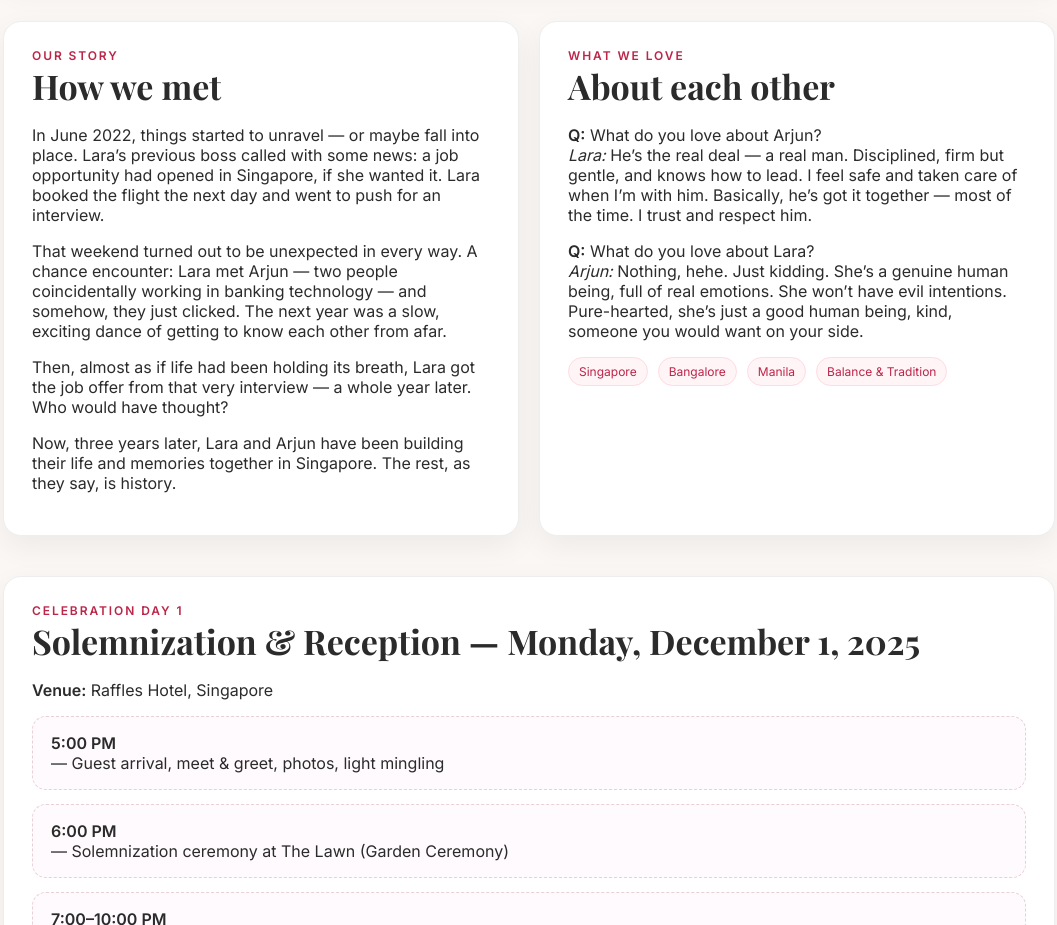
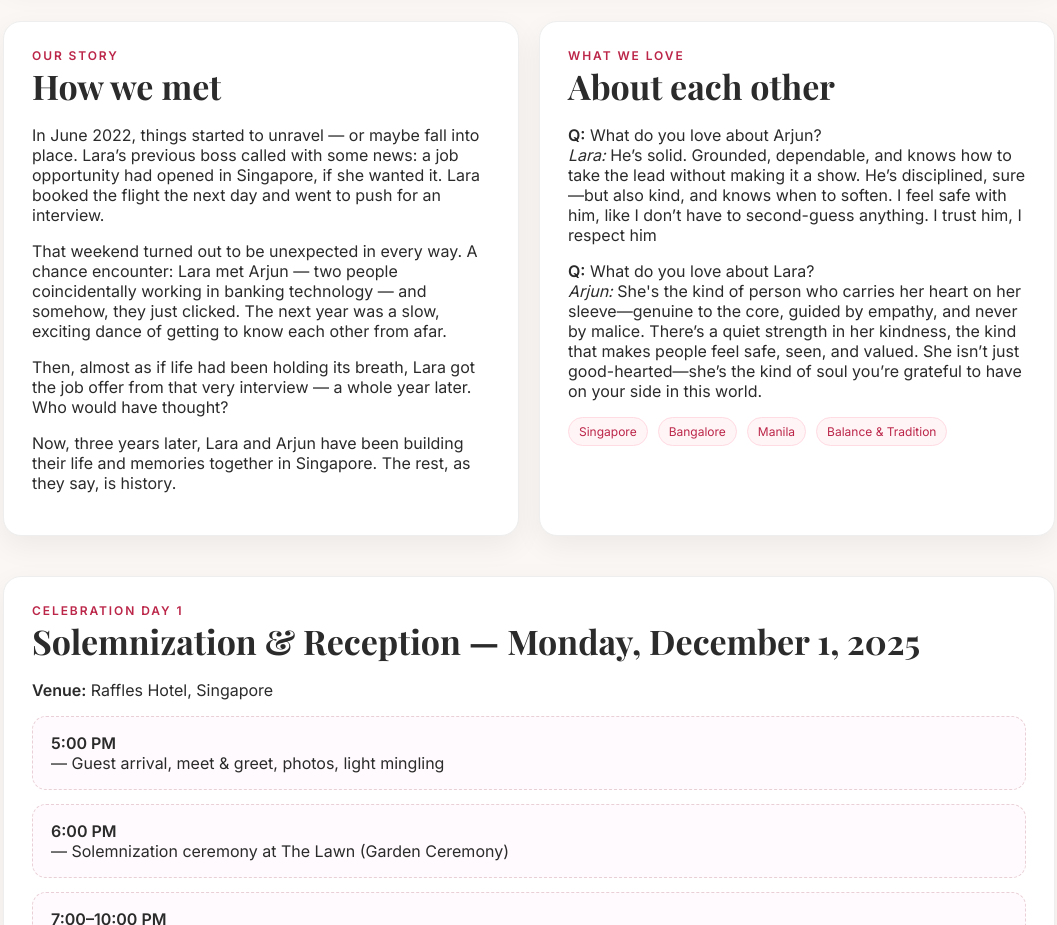
Before and after one commit to arjun-ananth/weddingbells, a plain HTML site: page index.html in a window 1280 px wide. Shown: the part 1200-2125 px from the top of the page, without its empty margins (111-1168 px from the left). Drawn offline with nearby package versions, Linux system fonts and the light colour scheme.

Commit message:
Update index.html

```diff
--- a/index.html
+++ b/index.html
@@ -118,9 +118,9 @@
           <div class="kicker">What we love</div>
           <h2>About each other</h2>
           <p><strong>Q:</strong> What do you love about Arjun?<br>
-             <em>Lara:</em> He’s the real deal — a real man. Disciplined, firm but gentle, and knows how to lead. I feel safe and taken care of when I’m with him. Basically, he’s got it together — most of the time. I trust and respect him.</p>
+             <em>Lara:</em> He’s solid. Grounded, dependable, and knows how to take the lead without making it a show. He’s disciplined, sure—but also kind, and knows when to soften. I feel safe with him, like I don’t have to second-guess anything. I trust him, I respect him</p>
           <p><strong>Q:</strong> What do you love about Lara?<br>
-             <em>Arjun:</em> Nothing, hehe. Just kidding. She’s a genuine human being, full of real emotions. She won’t have evil intentions. Pure-hearted, she’s just a good human being, kind, someone you would want on your side.</p>
+             <em>Arjun:</em> She's the kind of person who carries her heart on her sleeve—genuine to the core, guided by empathy, and never by malice. There’s a quiet strength in her kindness, the kind that makes people feel safe, seen, and valued. She isn’t just good-hearted—she’s the kind of soul you’re grateful to have on your side in this world.</p>
           <div class="chips">
             <span class="chip">Singapore</span>
             <span class="chip">Bangalore</span>
```
